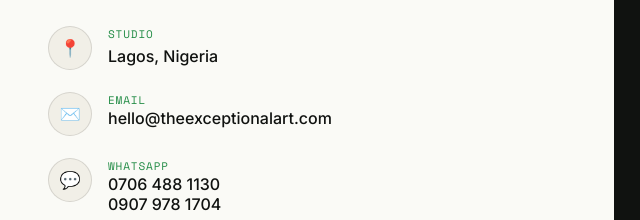
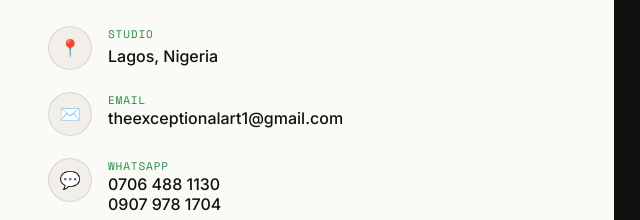
Before and after one commit to Ayomide195-duroti/Exceptional-art-, a plain HTML site: page index.html in a window 1280 px wide. Shown: the part 8986-9206 px from the top of the page, 0-640 px from the left. Drawn offline with nearby package versions, Linux system fonts and the light colour scheme; no server answers.

Commit message:
Update index.html

```diff
--- a/index.html
+++ b/index.html
@@ -1162,7 +1162,7 @@ a:focus-visible, button:focus-visible, input:focus-visible, textarea:focus-visib
         </div>
         <div class="info-item">
           <div class="info-ico">✉️</div>
-          <div><div class="label">Email</div><a class="val" href="mailto:hello@theexceptionalart.com">hello@theexceptionalart.com</a></div>
+          <div><div class="label">Email</div><a class="val" href="mailto:theexceptionalart1@gmail1.com">theexceptionalart1@gmail.com</a></div>
         </div>
         <div class="info-item">
           <div class="info-ico">💬</div>
```
